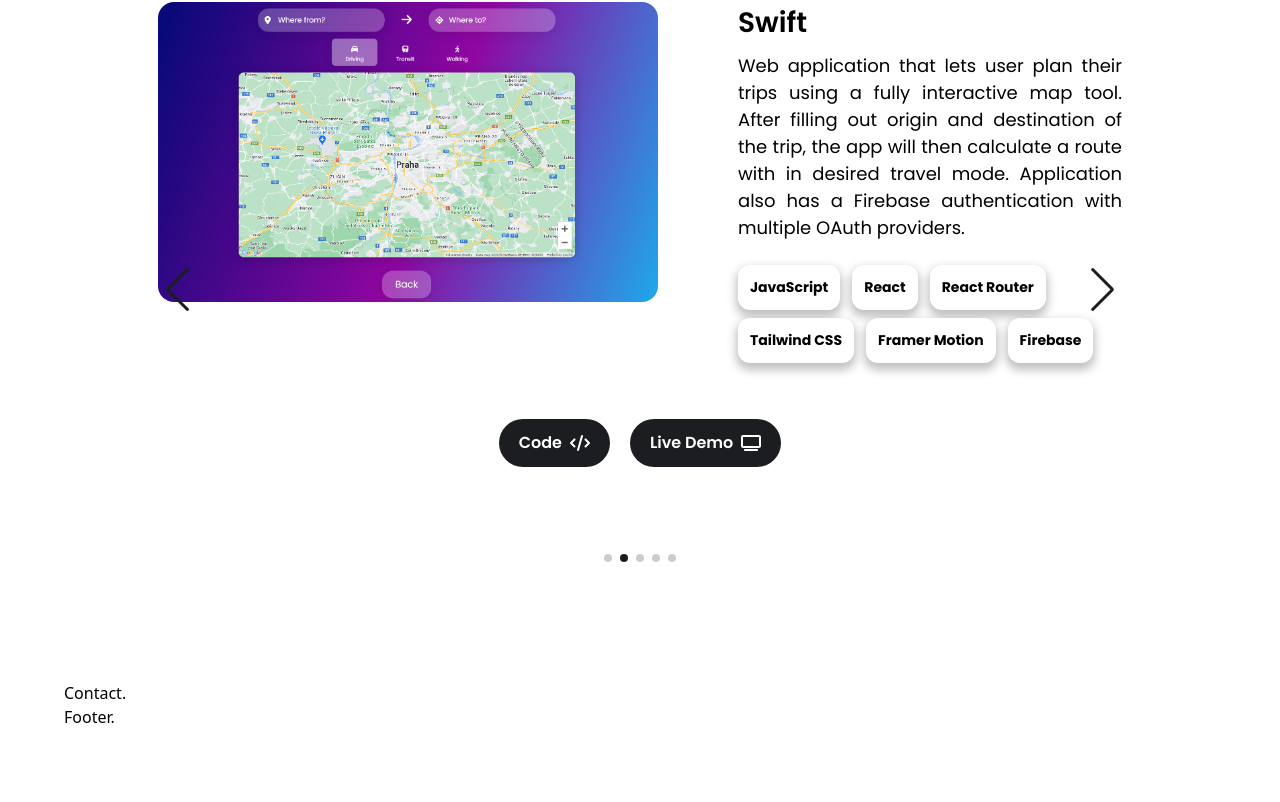
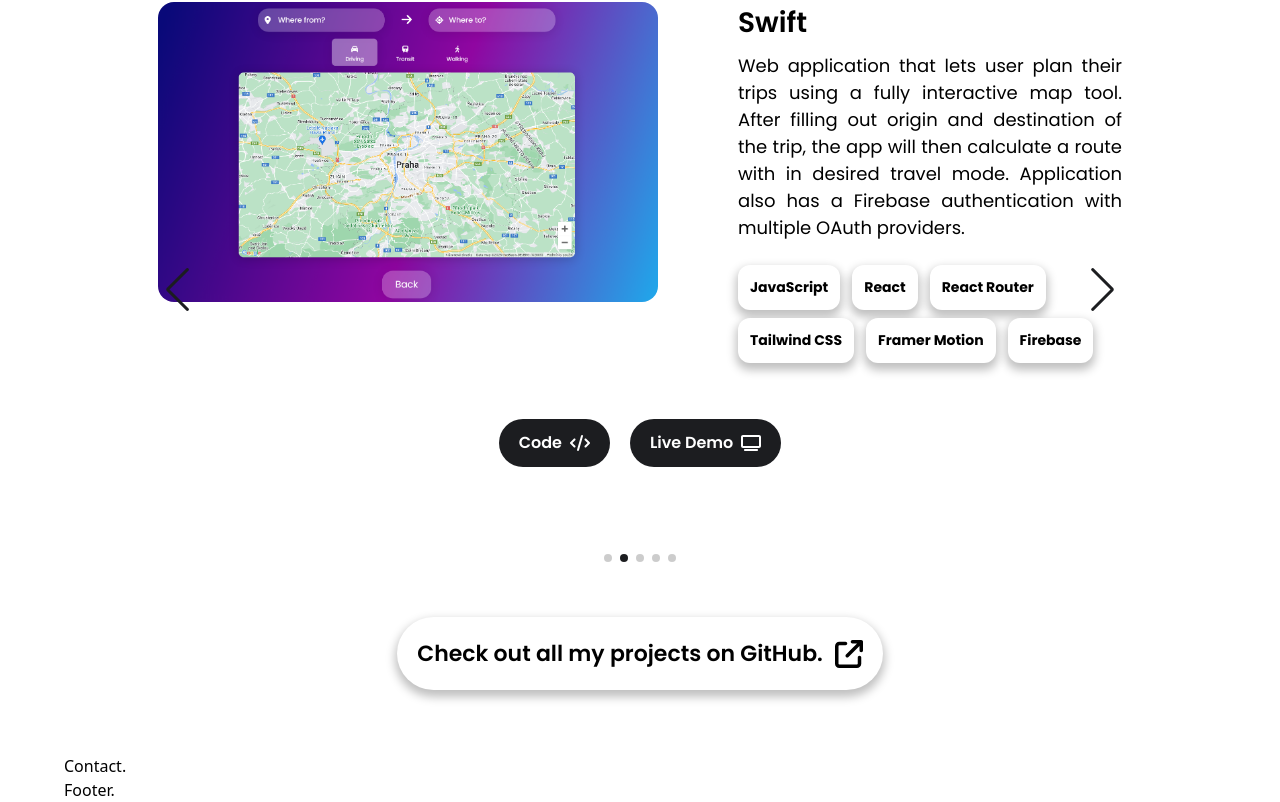
Before and after one commit to itsDaiton/portfolio, a React (Vite) app: page / in a window 1280 px wide. Shown: the part 2741-3543 px from the top of the page. Before the commit the page ends 3470 px from the top, so only its background shows below. Built offline with nearby package versions, Linux system fonts and the light colour scheme.

Commit message:
even more changes to projects section

```diff
--- a/src/components/Projects.jsx
+++ b/src/components/Projects.jsx
@@ -3,7 +3,7 @@
 import { Keyboard, Navigation, Pagination, Autoplay } from 'swiper';
 import { motion } from 'framer-motion';
 import { FontAwesomeIcon } from '@fortawesome/react-fontawesome';
-import { faCode, faTvAlt } from '@fortawesome/free-solid-svg-icons';
+import { faArrowUpRightFromSquare, faCode, faTvAlt } from '@fortawesome/free-solid-svg-icons';
 import { projects } from '../../utils/data';
 
 import 'swiper/css';
@@ -87,6 +87,19 @@
               ))}
             </Swiper>
           </div>
+          <div className='flex justify-center'>
+            <motion.div
+              className='flex justify-center items-center px-5 py-5 space-x-3 rounded-full button-shadow'
+              whileHover={{
+                scale: 1.1
+              }}
+            >
+              <a href='https://github.com/itsDaiton' target='_blank' className='text-[22px] font-semibold'>
+                Check out all my projects on GitHub.
+              </a>
+              <FontAwesomeIcon icon={faArrowUpRightFromSquare} className='text-[28px]'/>
+            </motion.div>
+          </div>
         </div>
       </div>
     </div>
```
